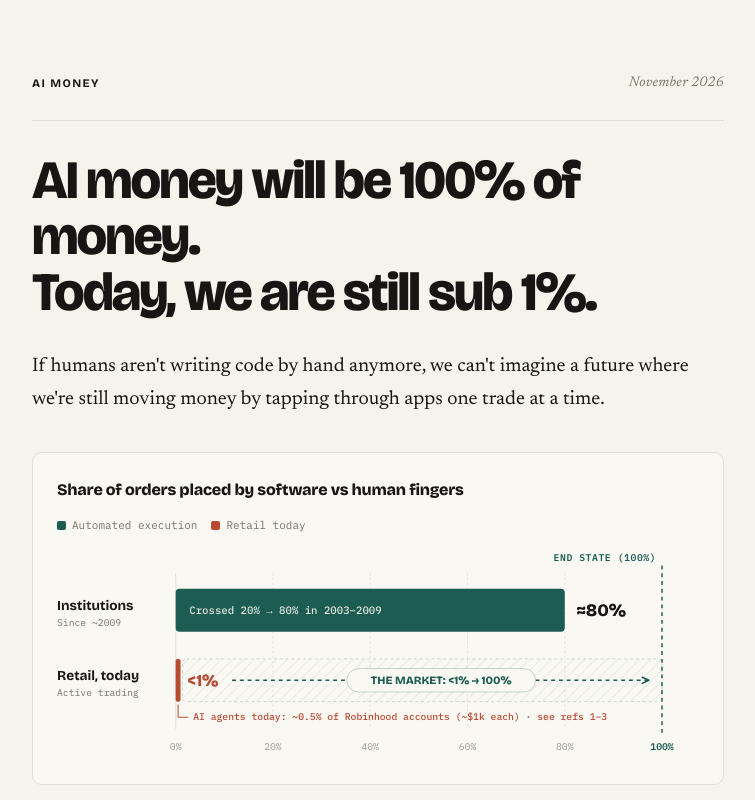
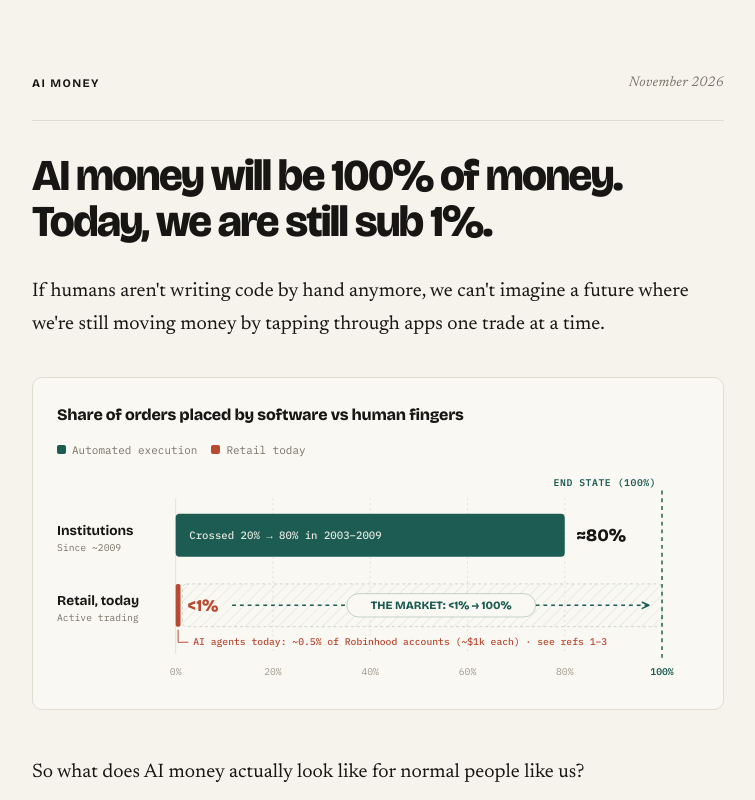
Before and after one commit to everythingempty/ai-money, a plain HTML site: page v3/index.html in a window 1280 px wide. Shown: the top 800 px of the page, without its empty margins (262-1017 px from the left). Drawn offline with nearby package versions, Linux system fonts and the light colour scheme.

Commit message:
Fix h1 wrap so two-line headline stays cleanly on two lines

```diff
--- a/v3/index.html
+++ b/v3/index.html
@@ -63,8 +63,8 @@ header.hero{padding:9vh 0 3.8vh}
 .meta .date{font-weight:500;text-transform:none;letter-spacing:.02em;font-family:var(--serif);font-style:italic;font-size:14px}
 h1{
   font-family:var(--sans);font-weight:800;
-  font-size:clamp(34px,5.6vw,54px);
-  line-height:1.04;letter-spacing:-.035em;margin:0;
+  font-size:clamp(29px,4.5vw,44px);
+  line-height:1.06;letter-spacing:-.035em;margin:0;
   font-variation-settings:'opsz' 96;
 }
 
```
